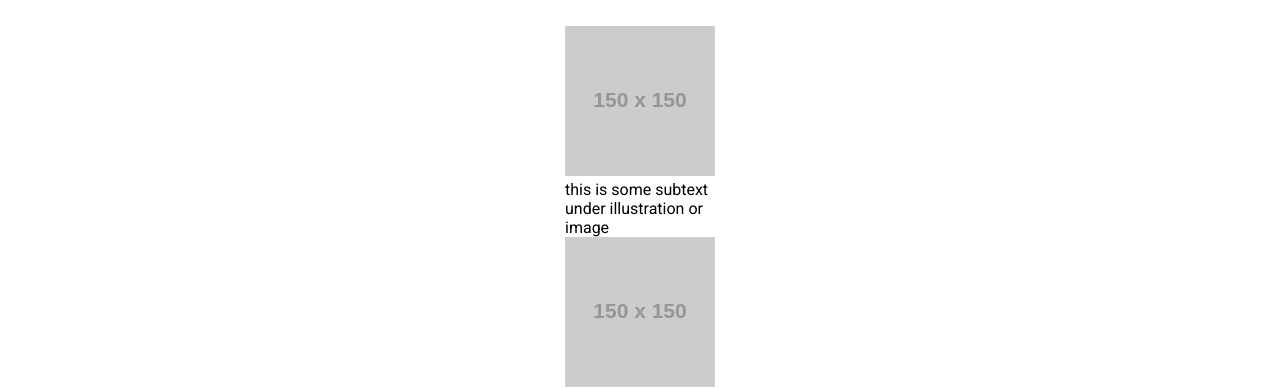
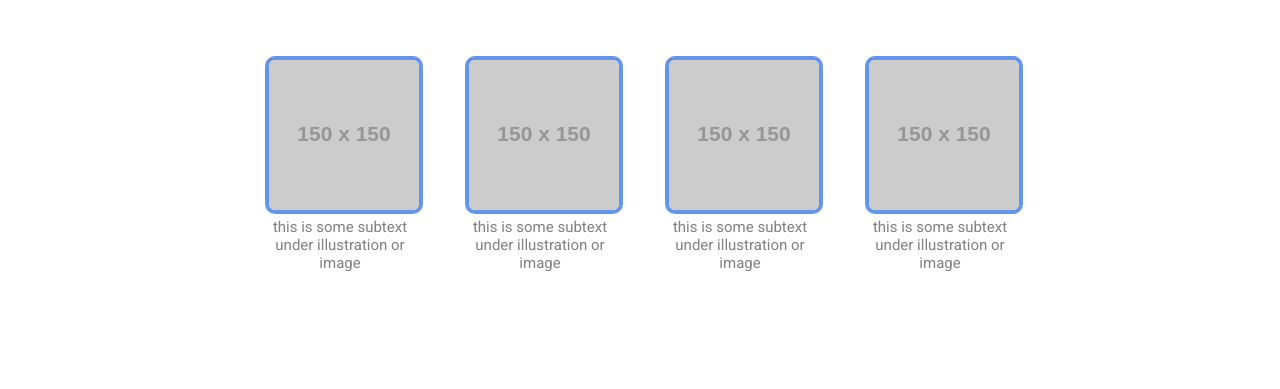
Before and after one commit to Kristina477/landing_page, a plain HTML site: page index.html in a window 1280 px wide. Shown: the part 603-992 px from the top of the page. Drawn offline with Linux system fonts and the light colour scheme; placeholder pictures from the web are drawn by us.

Commit message:
add information section

```diff
--- a/index.html
+++ b/index.html
@@ -35,18 +35,19 @@
         <h2>Some random information.</h2>
         <div class="container">
             <div class="info">
-                <img src="https://via.placeholder.com/150" alt="Image placeholder"/>
-                <div class="text">this is some subtext under illustration or image</div>
-            <div class="info">
-                <img src="https://via.placeholder.com/150" alt="Image placeholder"/>
+                <img class="icon" src="https://via.placeholder.com/150/FFF/FFF" alt="Image placeholder"/>
                 <div class="text">this is some subtext under illustration or image</div>
             </div>
             <div class="info">
-                <img src="https://via.placeholder.com/150" alt="Image placeholder"/>
+                <img class="icon" src="https://via.placeholder.com/150/FFF/FFF" alt="Image placeholder"/>
                 <div class="text">this is some subtext under illustration or image</div>
             </div>
             <div class="info">
-                <img src="https://via.placeholder.com/150" alt="Image placeholder"/>
+                <img class="icon" src="https://via.placeholder.com/150/FFF/FFF" alt="Image placeholder"/>
+                <div class="text">this is some subtext under illustration or image</div>
+            </div>
+            <div class="info">
+                <img class="icon" src="https://via.placeholder.com/150/FFF/FFF" alt="Image placeholder"/>
                 <div class="text">this is some subtext under illustration or image</div>
             </div>
         </div>
--- a/stylesheet.css
+++ b/stylesheet.css
@@ -69,8 +69,18 @@ h2 {
     display: flex;
     justify-content: center;
     gap: 50px;
+    padding: 30px 250px 100px;
 }
 
 .info {
-    width: 150px;
+    text-align: center;
+    color: grey;
+    font-size: 15px;
+    max-width: 150px;
+    font-weight: 500;
 }
+
+.icon {
+    border-radius: 10px;
+    border: 4px cornflowerblue solid;
+}
```
